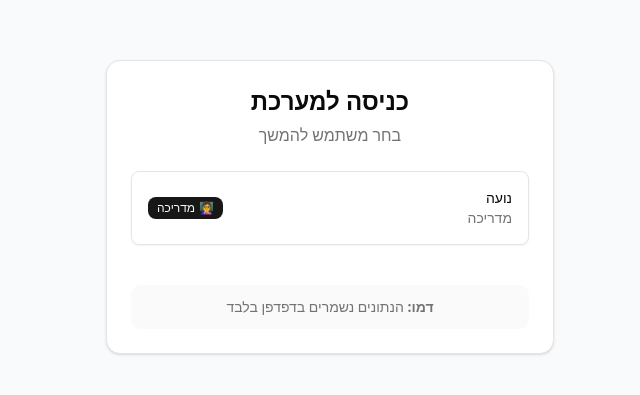
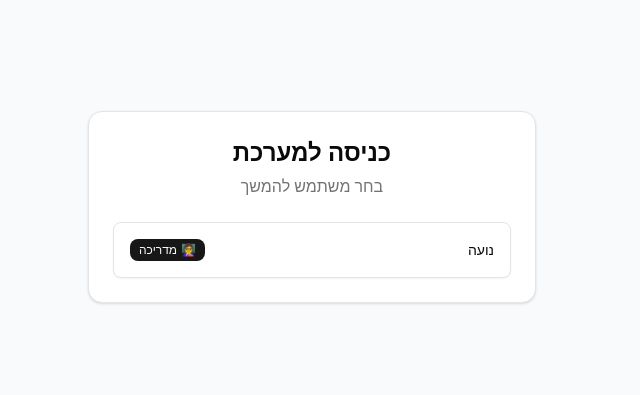
Before and after one commit to yardenfarag/levels, a Next.js app: page /login in a window 1280 px wide. Shown: the part 193-588 px from the top of the page, without its empty margins (493-1133 px from the left). Built offline with nearby package versions, Linux system fonts and the light colour scheme.

Commit message:
removed redundant

```diff
--- a/src/app/login/page.tsx
+++ b/src/app/login/page.tsx
@@ -64,20 +64,13 @@ export default function LoginPage() {
               <div className="flex items-center gap-3">
                 <div className="text-right">
                   <div className="font-medium">{user.name}</div>
-                  <div className="text-sm text-muted-foreground">
-                    {user.role === 'trainee' && 'מתלמדת'}
-                    {user.role === 'instructor' && 'מדריכה'}
-                    {user.role === 'admin' && 'אדמין'}
-                  </div>
+
                 </div>
               </div>
               <RoleBadge role={user.role} />
             </Button>
           ))}
 
-          <div className="mt-6 p-3 bg-muted/50 rounded-lg text-sm text-center text-muted-foreground">
-            <strong>דמו:</strong> הנתונים נשמרים בדפדפן בלבד
-          </div>
         </CardContent>
       </Card>
     </div>
```
